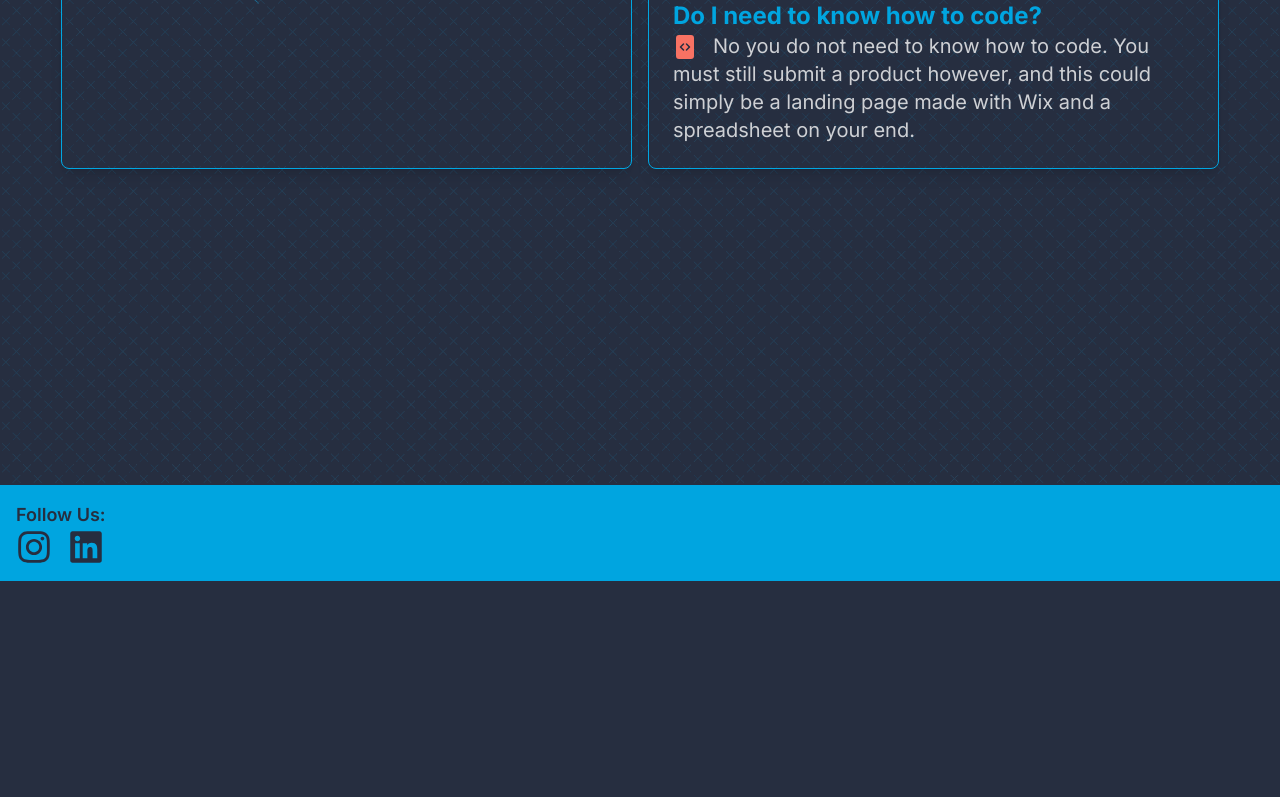
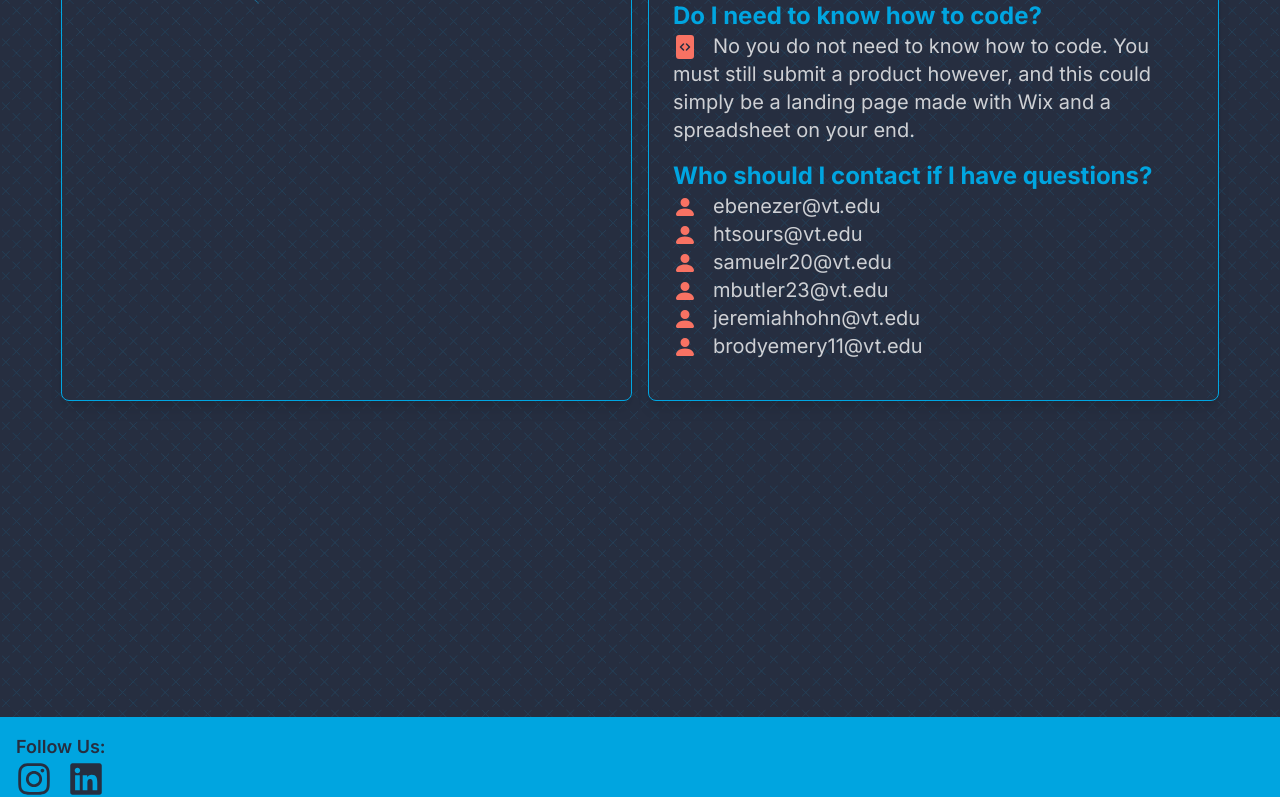
Before and after one commit to Just-Moh-it/eclub-website, a Next.js app: page /startupsprint in a window 1280 px wide. Shown: the part 2019-2816 px from the top of the page. Before the commit the page ends 2600 px from the top, so only its background shows below. Built offline with nearby package versions, Linux system fonts and the light colour scheme.

Commit message:
Update page.js

```diff
--- a/app/startupsprint/page.js
+++ b/app/startupsprint/page.js
@@ -1,5 +1,5 @@
 
-import {BsFillExclamationOctagonFill, BsPeopleFill, BsFileCodeFill, BsLink45Deg, BsFillInfoCircleFill} from 'react-icons/bs'
+import {BsFillExclamationOctagonFill, BsPeopleFill, BsFileCodeFill, BsLink45Deg, BsFillInfoCircleFill, BsPersonFill} from 'react-icons/bs'
 import Image from 'next/image'
 import sponsorsImg from './sponsors.png'
 import Link from 'next/link'
@@ -132,11 +132,40 @@ function StartupSprint2023() {
                         You do not need a team to participate but you are encouraged to form teams of up to 4 people.
                     </div>
 
-                    <div className="text-xl inline-block">
+                    <div className="text-xl inline-block mb-4">
                         <h3 className='text-2xl text-primary font-bold'>Do I need to know how to code?</h3>
                         <BsFileCodeFill className='text-error text-2xl inline mr-4' />
                         No you do not need to know how to code. You must still submit a product however, and this could
                         simply be a landing page made with Wix and a spreadsheet on your end.
+                    </div>
+
+
+                    <div className="text-xl inline-block mb-4">
+                        <h3 className='text-2xl text-primary font-bold'>Who should I contact if I have questions?</h3>
+                        <div>
+                          <BsPersonFill className='text-error text-2xl inline mr-4' />
+                          ebenezer@vt.edu
+                        </div>
+                        <div>
+                          <BsPersonFill className='text-error text-2xl inline mr-4' />
+                          htsours@vt.edu
+                        </div>
+                        <div>
+                          <BsPersonFill className='text-error text-2xl inline mr-4' />
+                          samuelr20@vt.edu
+                        </div>
+                        <div>
+                          <BsPersonFill className='text-error text-2xl inline mr-4' />
+                          mbutler23@vt.edu
+                        </div>
+                        <div>
+                          <BsPersonFill className='text-error text-2xl inline mr-4' />
+                          jeremiahhohn@vt.edu
+                        </div>
+                        <div>
+                          <BsPersonFill className='text-error text-2xl inline mr-4' />
+                          brodyemery11@vt.edu
+                        </div>
                     </div>
 
                 </div>
```
